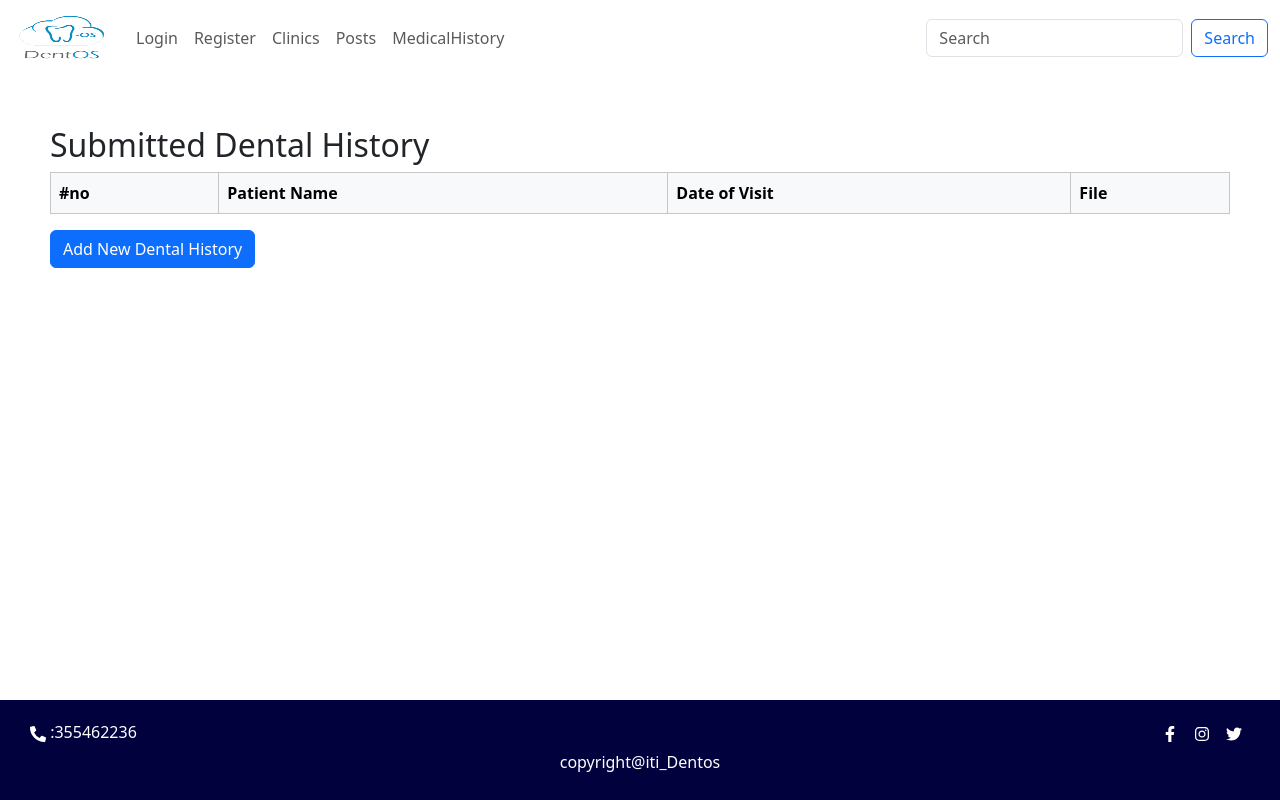
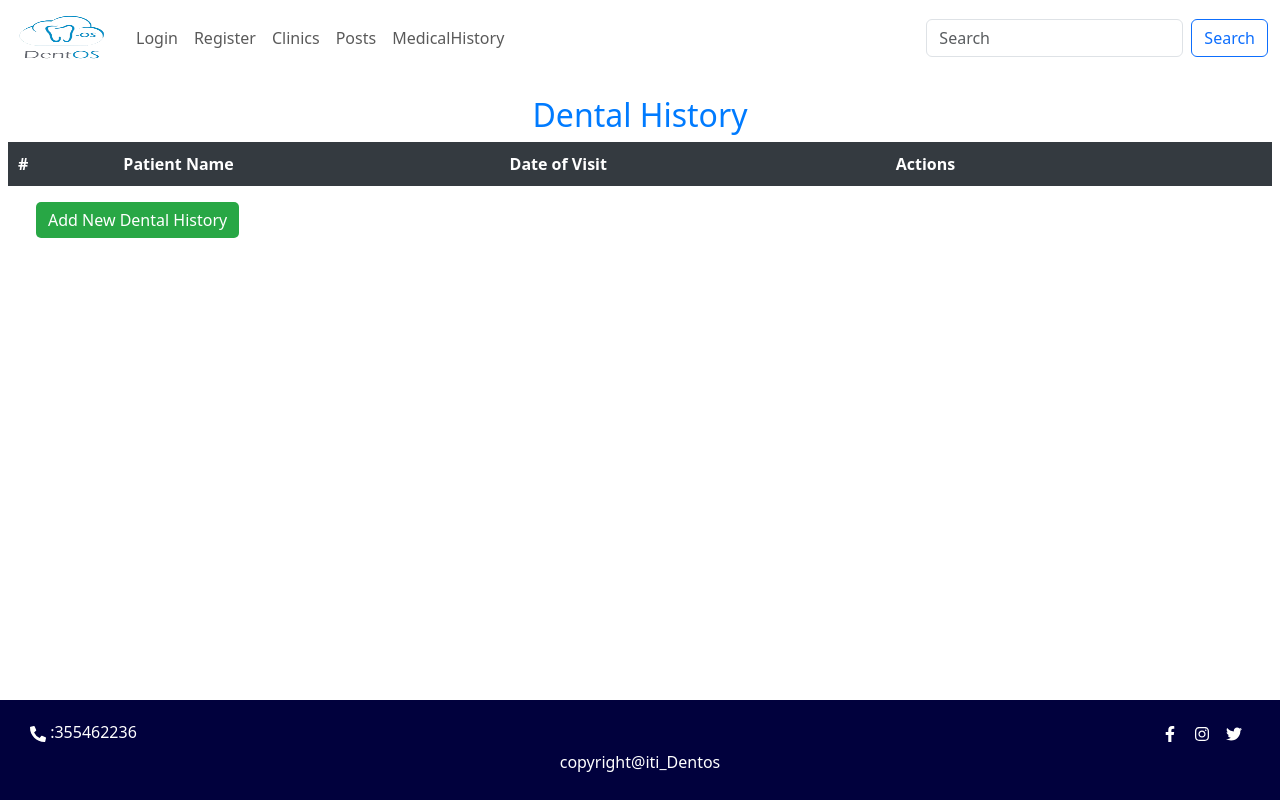
Before and after one commit to Isla-Nad/ITI-FinalProject, a React (Create React App) app: page /medicalHistory in a window 1280 px wide. Built offline with nearby package versions, Linux system fonts and the light colour scheme.

Commit message:
adding actions to medical history page

```diff
--- /dev/null
+++ b/src/pages/medicalHistory/ConfirmationModal.js
@@ -0,0 +1,22 @@
+import { Modal, Button } from "react-bootstrap";
+
+function ConfirmationModal({ show, onHide, onConfirm }) {
+  return (
+    <Modal show={show} onHide={onHide} centered>
+      <Modal.Header closeButton>
+        <Modal.Title>Confirm Removal</Modal.Title>
+      </Modal.Header>
+      <Modal.Body>Are you sure you want to remove this patient's data?</Modal.Body>
+      <Modal.Footer>
+        <Button variant="secondary" onClick={onHide}>
+          Cancel
+        </Button>
+        <Button variant="danger" onClick={onConfirm}>
+          Confirm
+        </Button>
+      </Modal.Footer>
+    </Modal>
+  );
+}
+
+export default ConfirmationModal;
--- /dev/null
+++ b/src/pages/medicalHistory/MedicalHistory.css
@@ -0,0 +1,33 @@
+.medical-history-container {
+  padding: 20px;
+  border-radius: 10px;
+}
+
+.header {
+  color: #007bff;
+}
+
+.grid-header {
+  background-color: #343a40;
+  color: #ffffff;
+  font-weight: bold;
+}
+
+.grid-col {
+  padding: 10px;
+}
+
+.grid-row:nth-child(even) {
+  background-color: #f8f9fa;
+}
+
+.add-button {
+  background-color: #28a745;
+  color: #ffffff;
+  border: none;
+  border-radius: 5px;
+}
+
+.add-button:hover {
+  background-color: #218838;
+}
--- a/src/pages/medicalHistory/MedicalHistory.js
+++ b/src/pages/medicalHistory/MedicalHistory.js
@@ -1,7 +1,9 @@
-import Table from "react-bootstrap/Table";
+import { useState } from "react";
 import MedicalHistoryForm from "./MedicalHistoryForm";
-import { Button } from "react-bootstrap";
-import { useState } from "react";
+import { Button, Col, Row } from "react-bootstrap";
+import PatientDataPopup from "./PatientDataPopup";
+import "./MedicalHistory.css";
+import ConfirmationModal from "./ConfirmationModal";
 
 const MedicalHistory = () => {
   const [showForm, setShowForm] = useState(false);
@@ -17,6 +19,10 @@ const MedicalHistory = () => {
     file: null,
   });
   const [historyData, setHistoryData] = useState([]);
+  const [selectedPatientData, setSelectedPatientData] = useState(null);
+  const [editMode, setEditMode] = useState(false);
+  const [selectedIndex, setSelectedIndex] = useState(null);
+  const [showConfirmationModal, setShowConfirmationModal] = useState(false);
 
   const handleChange = (e) => {
     const { name, value } = e.target;
@@ -30,7 +36,17 @@ const MedicalHistory = () => {
 
   const handleSubmit = (e) => {
     e.preventDefault();
-    setHistoryData([...historyData, formData]);
+
+    if (editMode) {
+      const updatedHistoryData = [...historyData];
+      updatedHistoryData[selectedIndex] = formData;
+      setHistoryData(updatedHistoryData);
+      setShowForm(false);
+      setEditMode(false);
+      setSelectedIndex(null);
+    } else {
+      setHistoryData([...historyData, formData]);
+    }
 
     setShowForm(false);
 
@@ -46,40 +62,74 @@ const MedicalHistory = () => {
       file: formData.file,
     });
   };
+
+  const showPatientData = (patientData) => {
+    setSelectedPatientData(patientData);
+  };
+
+  const closePatientDataPopup = () => {
+    setSelectedPatientData(null);
+  };
+
+  const editPatientData = (history, index) => {
+    setEditMode(true);
+    setFormData(history);
+    setShowForm(true);
+    setSelectedIndex(index);
+  };
+
+  const confirmRemoval = () => {
+    const updatedHistoryData = [...historyData];
+    updatedHistoryData.splice(selectedIndex, 1);
+    setHistoryData(updatedHistoryData);
+
+    setShowConfirmationModal(false);
+    setSelectedIndex(null);
+  };
+
+  const removePatientData = (index) => {
+    setShowConfirmationModal(true);
+    setSelectedIndex(index);
+  };
+  const cancelRemoval = () => {
+    setShowConfirmationModal(false);
+    setSelectedIndex(null);
+  };
+
   return (
-    <div style={{ flex: "1 0 auto", padding: "50px" }}>
-      <h2>Submitted Dental History</h2>
-      <Table striped bordered hover variant="light">
-        <thead>
-          <tr>
-            <th>#no</th>
-            <th>Patient Name</th>
-            <th>Date of Visit</th>
-            <th>File</th>
-          </tr>
-        </thead>
-        <tbody>
-          {historyData.map((history, index) => (
-            <tr key={index}>
-              <td>{index + 1}</td>
-              <td>{history.patientName}</td>
-              <td>{history.dateOfVisit}</td>
-              <td>
-                {history.file && (
-                  <a href={URL.createObjectURL(history.file)} target="_blank" rel="noopener noreferrer">
-                    View File
-                  </a>
-                )}
-              </td>
-            </tr>
-          ))}
-        </tbody>
-      </Table>
+    <div className="medical-history-container" style={{ flex: "1 0 auto" }}>
+      <h2 className="header text-center">Dental History</h2>
+      <Row className="grid-header">
+        <Col className="grid-col col-1">#</Col>
+        <Col className="grid-col">Patient Name</Col>
+        <Col className="grid-col">Date of Visit</Col>
+        <Col className="grid-col">Actions</Col>
+      </Row>
+      {historyData.map((history, index) => (
+        <Row key={index} className="grid-row">
+          <Col className="grid-col col-1">{index + 1}</Col>
+          <Col className="grid-col">{history.patientName}</Col>
+          <Col className="grid-col">{history.dateOfVisit}</Col>
+          <Col className="grid-col gap-2 d-flex">
+            <Button onClick={() => showPatientData(history)}>View</Button>
+            <Button variant="warning" onClick={() => editPatientData(history, index)}>
+              Edit
+            </Button>
+            <Button variant="danger" onClick={() => removePatientData(index)}>
+              Remove
+            </Button>
+          </Col>
+        </Row>
+      ))}
       {showForm ? (
-        <MedicalHistoryForm handleChange={handleChange} handleFileChange={handleFileChange} handleSubmit={handleSubmit} patientName={formData.patientName} dateOfVisit={formData.dateOfVisit} allergies={formData.allergies} medicalConditions={formData.medicalConditions} dentalConditions={formData.dentalConditions} previousTreatments={formData.previousTreatments} dentalHygieneHabits={formData.dentalHygieneHabits} specificDentalConcerns={formData.specificDentalConcerns} />
+        <MedicalHistoryForm handleChange={handleChange} handleFileChange={handleFileChange} handleSubmit={handleSubmit} patientData={formData} buttonText={editMode ? "Finish Editing" : "Add New Dental History"} />
       ) : (
-        <Button onClick={() => setShowForm(true)}>Add New Dental History</Button>
+        <Button onClick={() => setShowForm(true)} className="add-button m-3">
+          Add New Dental History
+        </Button>
       )}
+      {selectedPatientData && <PatientDataPopup patientData={selectedPatientData} show={selectedPatientData !== null} onHide={closePatientDataPopup} />}
+      {showConfirmationModal && <ConfirmationModal show={showConfirmationModal} onHide={cancelRemoval} onConfirm={confirmRemoval} />}
     </div>
   );
 };
--- /dev/null
+++ b/src/pages/medicalHistory/PatientDataPopup.css
@@ -0,0 +1,3 @@
+.modal-dialog {
+  max-width: 90%;
+}
--- /dev/null
+++ b/src/pages/medicalHistory/PatientDataPopup.js
@@ -0,0 +1,54 @@
+import { Modal, Button } from "react-bootstrap";
+import "./PatientDataPopup.css";
+
+function PatientDataPopup(props) {
+  return (
+    <Modal show={props.show} onHide={props.onHide} centered>
+      <Modal.Header closeButton>
+        <Modal.Title>Patient Data</Modal.Title>
+      </Modal.Header>
+      <Modal.Body>
+        <div className="container-fluid">
+          <div className="row">
+            <div className="col-md-6">
+              <h4>Patient Information</h4>
+              <p>
+                <strong>Patient Name:</strong> {props.patientData.patientName}
+              </p>
+              <p>
+                <strong>Date of Visit:</strong> {props.patientData.dateOfVisit}
+              </p>
+              <p>
+                <strong>Allergies:</strong> {props.patientData.allergies}
+              </p>
+              <p>
+                <strong>Medical Conditions:</strong> {props.patientData.medicalConditions}
+              </p>
+              <p>
+                <strong>Dental Conditions:</strong> {props.patientData.dentalConditions}
+              </p>
+              <p>
+                <strong>Previous Dental Treatments:</strong> {props.patientData.previousTreatments}
+              </p>
+            </div>
+            <div className="col-md-6">
+              <h4>Uploaded File</h4>
+              {props.patientData.file && (
+                <div className="file-section">
+                  <embed src={URL.createObjectURL(props.patientData.file)} type={props.patientData.file.type} className="file-embed w-100" />
+                </div>
+              )}
+            </div>
+          </div>
+        </div>
+      </Modal.Body>
+      <Modal.Footer>
+        <Button variant="secondary" onClick={props.onHide}>
+          Close
+        </Button>
+      </Modal.Footer>
+    </Modal>
+  );
+}
+
+export default PatientDataPopup;
```
Also changed, not shown: src/pages/medicalHistory/MedicalHistoryForm.js (+11 -11 lines).
